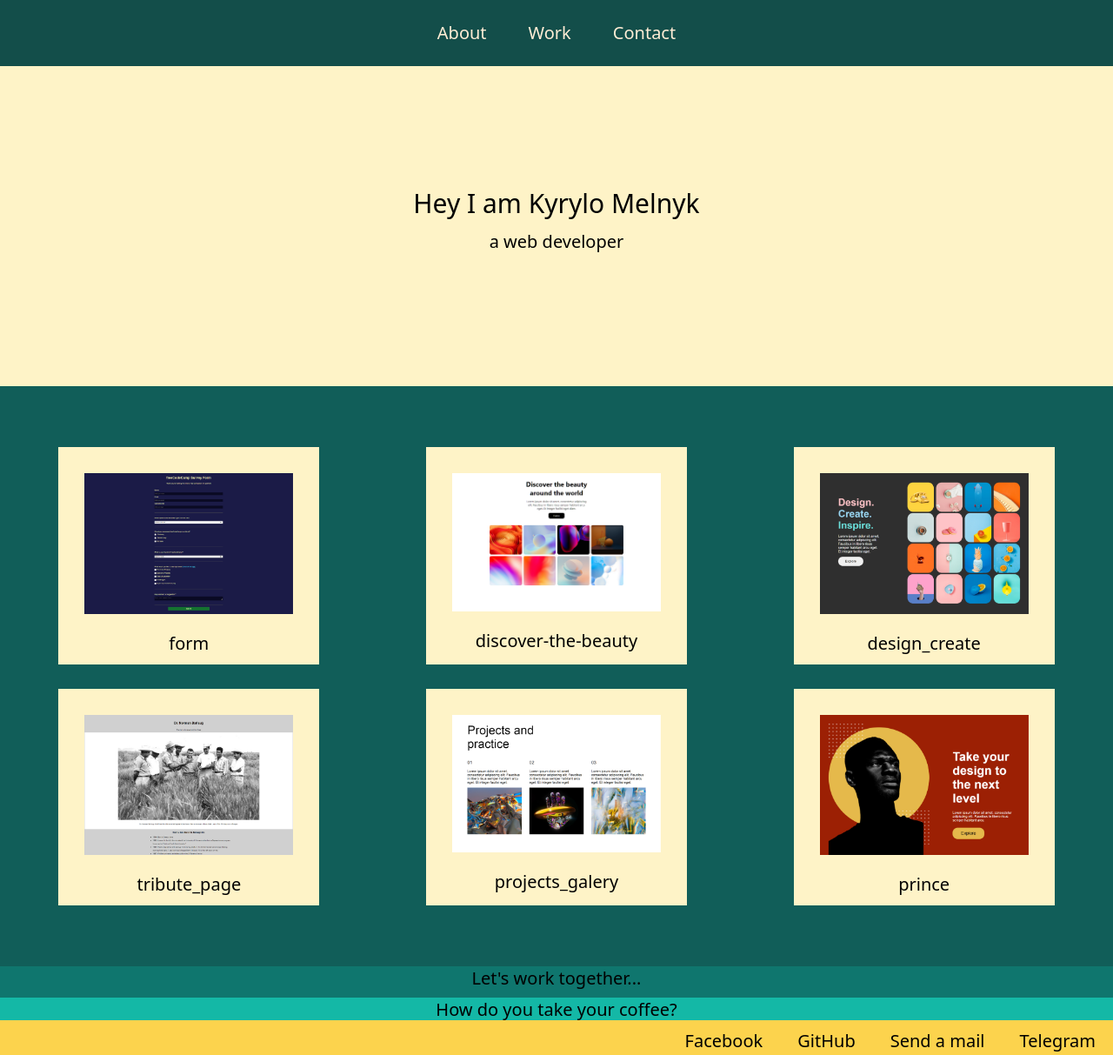
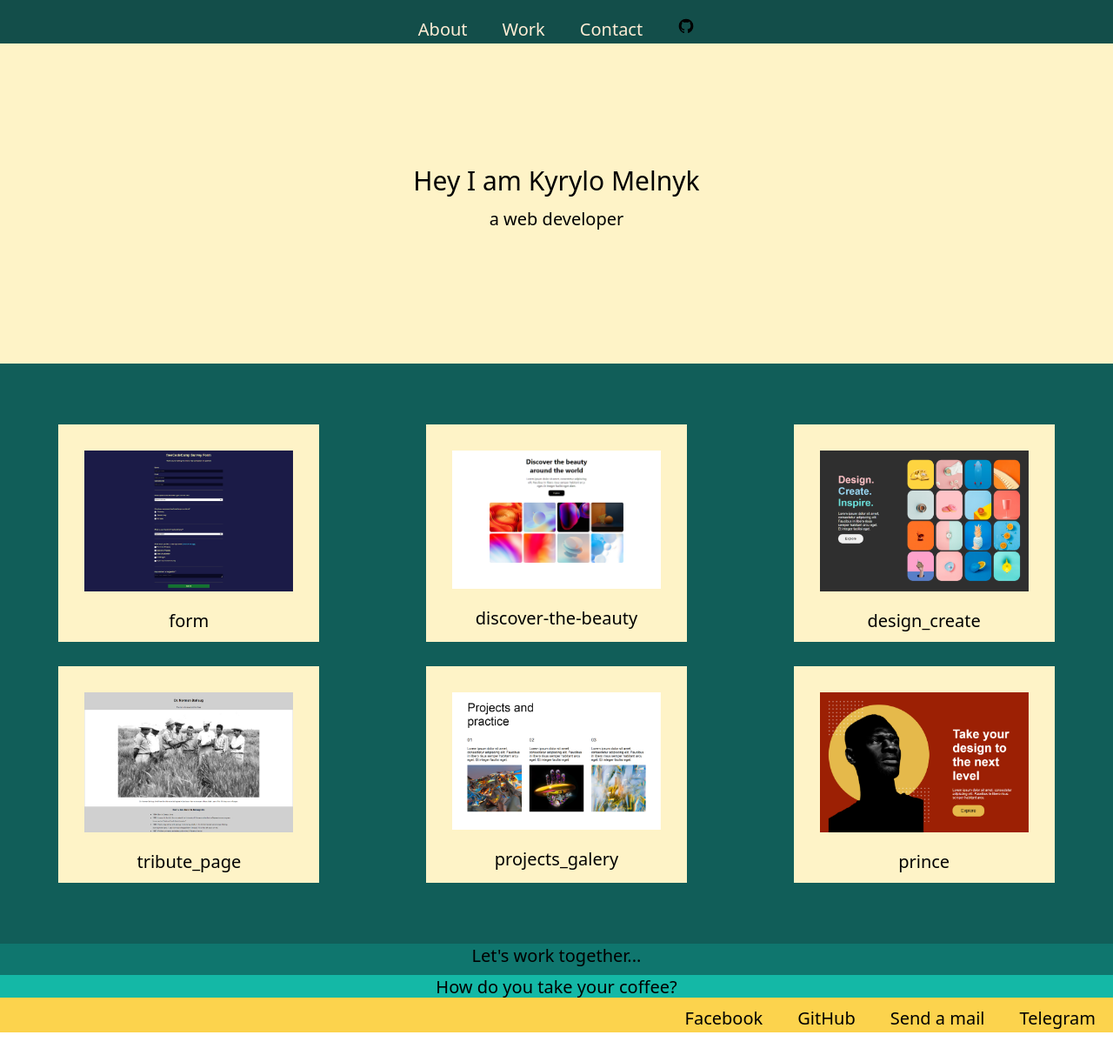
Before and after one commit to RedEyesVij/Portfolio, a website built with Vite: page index.html in a window 1280 px wide. Shown: the whole page at 87% size. After the commit the page ends 1187 px from the top, so only its background shows below. Built offline with nearby package versions, Linux system fonts and the light colour scheme.

Commit message:
add fix and norm

```diff
--- a/index.html
+++ b/index.html
@@ -10,10 +10,15 @@
 
 <body class="main-container  justify-center">
 
-    <header class="header  bg-teal-900 h-56px] justify-center ">
-        <a class="nav-link text-xl p-6" href="#About">About</a>
-        <a class="nav-link text-xl p-6 " href="#galery">Work</a>
-        <a class="nav-link text-xl p-6 " href="#footer">Contact</a>
+    <header class="header  bg-teal-900 h-[50px] justify-center ">
+        <a class="nav-link hover:text-teal-300 active:text-teal-700" href="#About">About</a>
+        <a class="nav-link hover:text-teal-300 active:text-teal-700" href="#galery">Work</a>
+        <a class="nav-link hover:text-teal-300 active:text-teal-700" href="#footer">Contact</a>
+        <div class="grid justify-items-end ">
+            <a href="https://github.com/RedEyesVij" target="_blank">
+                <img class="image hover:bg-teal-600 active:bg-teal-700" src="public/my-github.svg">
+            </a>
+        </div>
     </header>
 
     <div class="main-text-container block bg-amber-100 justify-center " id="About">
@@ -21,31 +26,48 @@
         <div class="flex justify-center text-xl p-3">a web developer</div>
     </div>
 
+    <div id="galery" class="galery bg-teal-800 grid-cols-3 justify-items-center p-5 gap-7">
+        <div class="my-work hover:shadow-xl hover:text-teal-600 active:text-teal-700">
+            <a href="https://redeyesvij.github.io/form/" target="_blank">
+                <img class="image" src="public/form.png" alt="projeckt">
+            </a>
+            <a href="https://github.com/RedEyesVij/form" target="_blank">form</a>
+        </div>
 
-    <div id="galery" class="galery bg-teal-800 grid-cols-3 justify-items-center p-5 gap-7">
-        <div class="my-work text-xl bg-amber-100">
-            <img class="image   p-5" src="public/form.png">
-            <a href="https://redeyesvij.github.io/form/">form</a>
+        <div class="my-work hover:shadow-xl hover:text-teal-600 active:text-teal-700">
+            <a href="https://redeyesvij.github.io/discover-the-beauty/" target="_blank">
+                <img class="image" src="public/beauty.png" alt="projeckt">
+            </a>
+
+            <a href="https://github.com/RedEyesVij/discover-the-beauty" target="_blank">discover-the-beauty</a>
         </div>
-        <div class="my-work text-xl bg-amber-100">
-            <img class="image  p-5" src="public/beauty.png">
-            <a href="https://redeyesvij.github.io/discover-the-beauty/">discover-the-beauty</a>
+
+        <div class="my-work hover:shadow-xl hover:text-teal-600 active:text-teal-700">
+            <a href="https://redeyesvij.github.io/design_create/" target="_blank">
+                <img class="image" src="public/design.png" alt="projeckt">
+            </a>
+            <a href="https://github.com/RedEyesVij/design_create" target="_blank">design_create</a>
         </div>
-        <div class="my-work text-xl bg-amber-100">
-            <img class="image  p-5" src="public/design.png">
-            <a href="https://redeyesvij.github.io/design_create/">design_create</a>
+
+        <div class="my-work hover:shadow-xl hover:text-teal-600 active:text-teal-700">
+            <a href="https://redeyesvij.github.io/tribute_page/" target="_blank">
+                <img class="image" src="public/tribute.png" alt="projeckt">
+            </a>
+            <a href="https://github.com/RedEyesVij/tribute_page" target="_blank">tribute_page</a>
         </div>
-        <div class="my-work text-xl bg-amber-100">
-            <img class="image  p-5" src="public/tribute.png">
-            <a href="https://redeyesvij.github.io/tribute_page/">tribute_page</a>
+
+        <div class="my-work hover:shadow-xl hover:text-teal-600 active:text-teal-700">
+            <a href="https://redeyesvij.github.io/projects_galery/" target="_blank">
+                <img class="image" src="public/projgal.png" alt="projeckt">
+            </a>
+            <a href="https://github.com/RedEyesVij/projects_galery" target="_blank">projects_galery</a>
         </div>
-        <div class="my-work text-xl bg-amber-100">
-            <img class="image p-5" src="public/projgal.png">
-            <a href="https://redeyesvij.github.io/projects_galery/">projects_galery</a>
-        </div>
-        <div class="my-work text-xl bg-amber-100">
-            <img class="image p-5" src="public/prince.png">
-            <a href="https://redeyesvij.github.io/prince/">prince</a>
+
+        <div class="my-work hover:shadow-xl hover:text-teal-600 active:text-teal-700">
+            <a href="https://redeyesvij.github.io/prince/" target="_blank">
+                <img class="image" src="public/prince.png" alt="projeckt">
+            </a>
+            <a href="https://github.com/RedEyesVij/prince" target="_blank">prince</a>
         </div>
     </div>
 
@@ -53,11 +75,13 @@
         <p class="h-[36px] bg-teal-700 text-xl flex justify-center">Let's work together...</p>
         <p class="h-[26px] bg-teal-500 text-xl flex justify-center">How do you take your coffee?</p>
     </div>
+
     <footer class="h-[40px] bg-amber-300 text-xl flex justify-end" id="footer">
-        <a class="p-5 py-2.5" href=""> Facebook</a>
-        <a class="p-5 py-2.5" href="https://github.com/RedEyesVij"> GitHub</a>
-        <a class="p-5 py-2.5" href=""> Send a mail</a>
-        <a class="p-5 py-2.5" href=""> Telegram</a>
+        <a class="p-5 py-2.5 hover:text-teal-600 active:text-teal-700" href=""> Facebook</a>
+        <a class="p-5 py-2.5 hover:text-teal-600 active:text-teal-700" href="https://github.com/RedEyesVij"
+            target="_blank"> GitHub</a>
+        <a class="p-5 py-2.5 hover:text-teal-600 active:text-teal-700" href=""> Send a mail</a>
+        <a class="p-5 py-2.5 hover:text-teal-600 active:text-teal-700" href=""> Telegram</a>
     </footer>
 
     <script type="module" src="/main.js"></script>
--- a/style.css
+++ b/style.css
@@ -18,23 +18,14 @@ p {
   flex-direction: row;
   position: sticky;
   top: 0px;
-
-  /* height: 100px;
-  background-color: blue; */
-  /* @apply min-h-full;
-  @apply bg-lime-950; */
 }
 
 .nav-link {
+  @apply text-xl p-5;
   display: flex;
   flex-direction: row;
   justify-content: right;
   color: #ffedd5;
-  /* @apply text-sm; */
-  /* font-size: 0.875rem; */
-  /* 14px */
-  /* line-height: 1.25rem; */
-  /* 20px */
 }
 
 .main-text-container {
@@ -49,21 +40,27 @@ p {
 }
 
 .my-work {
+  @apply text-xl bg-amber-100;
   width: 300px;
   min-width: 150px;
   display: block;
   text-align: center;
   padding: 10px;
+  cursor: pointer;
+
 }
 
-/* .main-container {
-  @apply bg-orange-600 bg-lime-950;
-  display: flex;
-} */
+.image {
+  @apply p-5;
+}
 
 @media (max-width: 950px) {
   .galery {
     @apply grid-cols-2;
+  }
+
+  footer {
+    @apply text-[14px];
   }
 }
 
```
Also changed, not shown: public/GitHub-Logo.wine.svg (added), public/my-github.svg (added).
